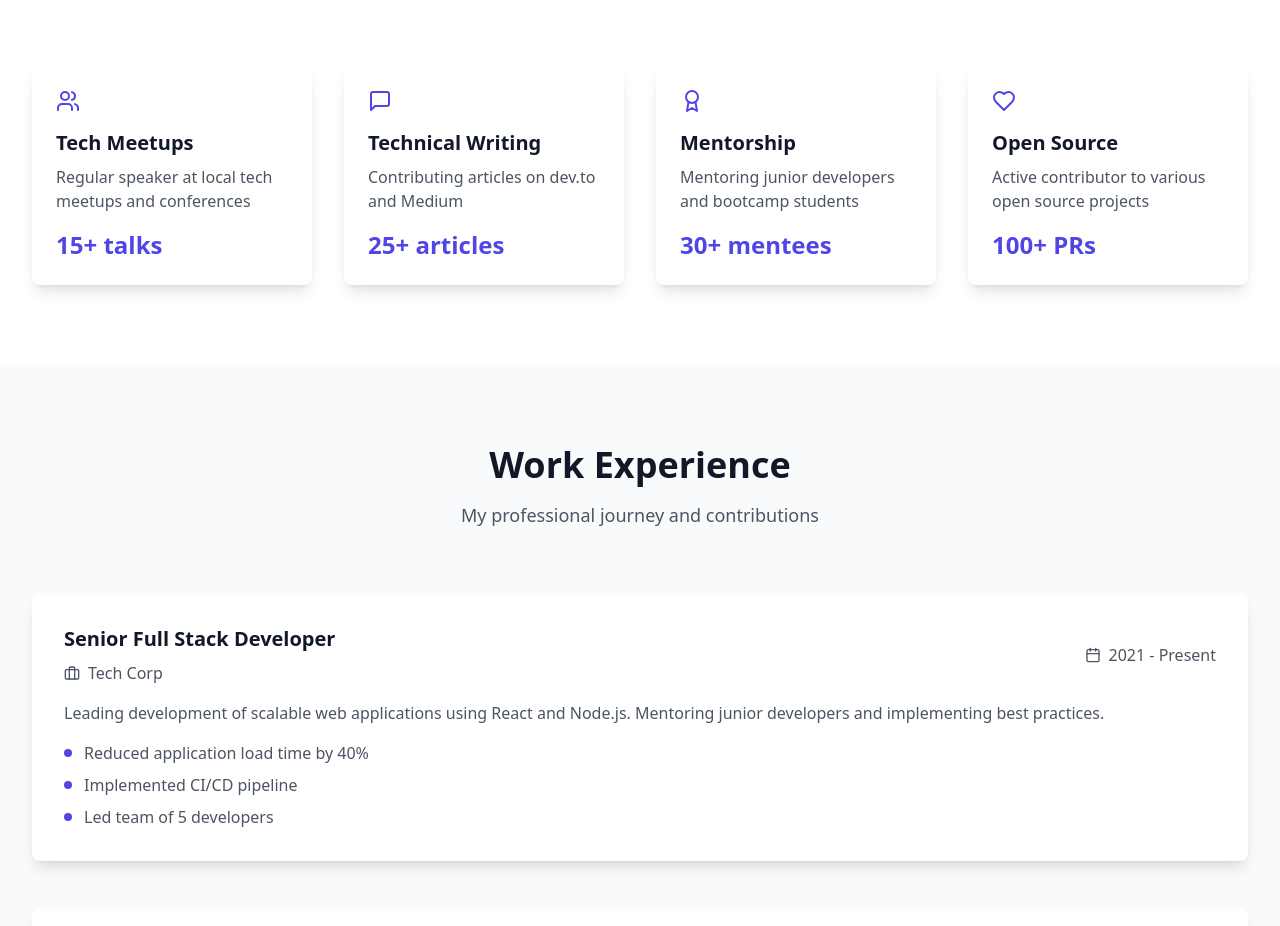
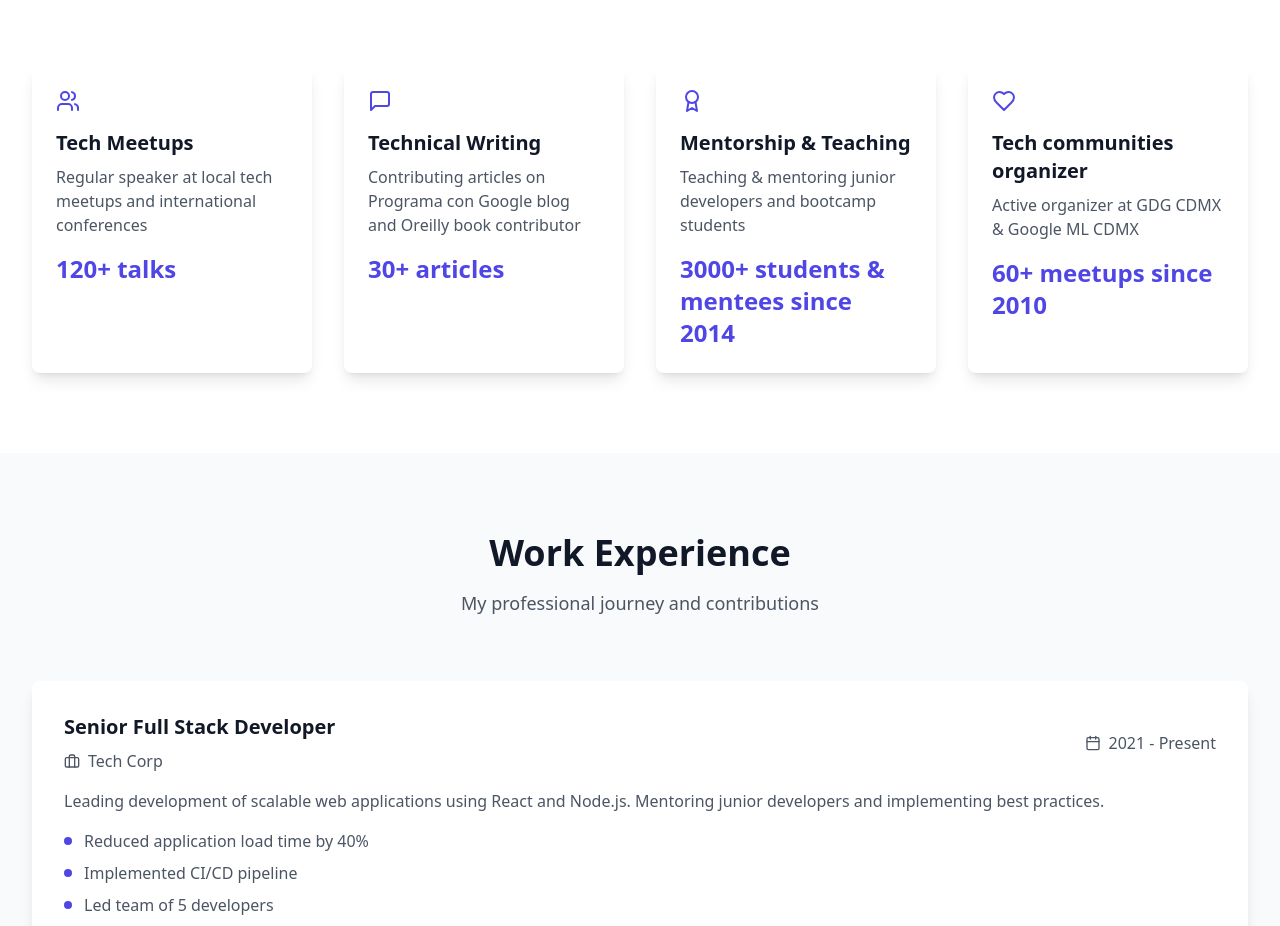
Before and after one commit to cogitovsmachina/personal-website, a React (Vite) app: page / in a window 1280 px wide. Shown: the part 1687-2613 px from the top of the page. Built offline with nearby package versions, Linux system fonts and the light colour scheme.

Commit message:
Update Community.tsx

```diff
--- a/src/components/Community.tsx
+++ b/src/components/Community.tsx
@@ -6,26 +6,26 @@ const engagements = [
   {
     icon: <Users size={24} />,
     title: 'Tech Meetups',
-    description: 'Regular speaker at local tech meetups and conferences',
-    metric: '15+ talks'
+    description: 'Regular speaker at local tech meetups and international conferences',
+    metric: '120+ talks'
   },
   {
     icon: <MessageSquare size={24} />,
     title: 'Technical Writing',
-    description: 'Contributing articles on dev.to and Medium',
-    metric: '25+ articles'
+    description: 'Contributing articles on Programa con Google blog and Oreilly book contributor',
+    metric: '30+ articles'
   },
   {
     icon: <Award size={24} />,
-    title: 'Mentorship',
-    description: 'Mentoring junior developers and bootcamp students',
-    metric: '30+ mentees'
+    title: 'Mentorship & Teaching',
+    description: 'Teaching & mentoring junior developers and bootcamp students',
+    metric: '3000+ students & mentees since 2014'
   },
   {
     icon: <Heart size={24} />,
-    title: 'Open Source',
-    description: 'Active contributor to various open source projects',
-    metric: '100+ PRs'
+    title: 'Tech communities organizer',
+    description: 'Active organizer at GDG CDMX & Google ML CDMX',
+    metric: '60+ meetups since 2010'
   }
 ];
 
```
